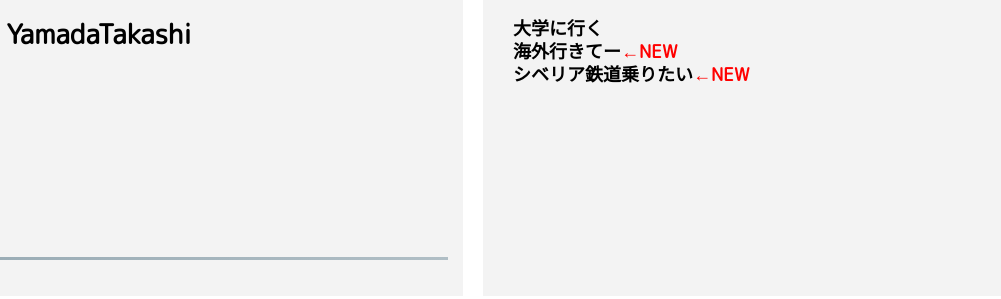
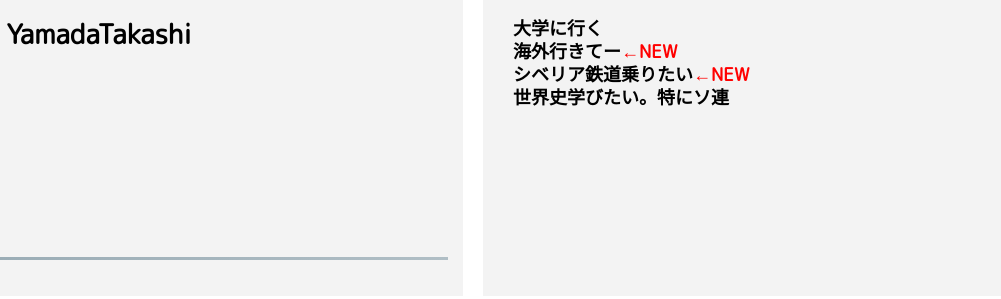
Before and after one commit to 6-Yamada-9/Yamada.com, a plain HTML site: page index.html in a window 1280 px wide. Shown: the part 483-782 px from the top of the page, 279-1280 px from the left. Drawn offline with Linux system fonts and the light colour scheme.

Commit message:
Update index.html

```diff
--- a/index.html
+++ b/index.html
@@ -32,7 +32,7 @@
   <p>大学に行く</p>
   <p>海外行きてー<span style="color: #ff0000;">←NEW</span></p>
   <p>シベリア鉄道乗りたい<span style="color: #ff0000;">←NEW</span></p>
-  <p></p>
+  <p>世界史学びたい。特にソ連</p>
 
 </aside>
 </div>
```
